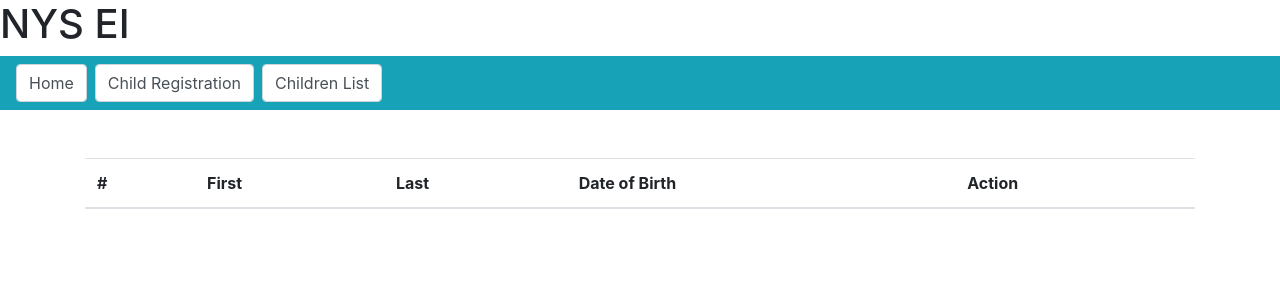
After one commit to deepakddun/ei, a Flask app: page /child/child/list in a window 1280 px wide. The commit adds this page. Shown: the top 300 px of the page. Run offline with Flask 2, Linux system fonts and the light colour scheme; data that the repository does not hold is empty.

Commit message:
New DB changes

```diff
--- a/EIS/EISApp/child/routes.py
+++ b/EIS/EISApp/child/routes.py
@@ -1,11 +1,11 @@
 from flask import Blueprint, request, render_template, url_for, redirect, session
 from EIS.EISApp.child.forms import ChildRegistration, ChildAddress, FamilyInformation, DiagnosisInformation
-from EIS.EISApp.child.utils import setValuesToRedis, getValuesFromRedis
+from EIS.EISApp.child.utils import setValuesToRedis, getValuesFromRedis, save_to_db
 from EIS.EISApp import logger
 from EIS.EISApp import key
+from EIS.EISApp import db
+from EIS.EISApp.model import Child
 import random
-from EIS.EISApp import db
-from EIS.EISApp.model import Child, Address, FamilyInformationTB, Diagnosis, PhoneNumber
 
 child = Blueprint('child', __name__, url_prefix='/child', template_folder="../templates/child")
 
@@ -86,21 +86,25 @@ def child_diagnosis():
 
 @child.route('/save_data/<int:key>', methods=['POST'])
 def save_data(key):
-    session_data = session.get(key,None)
+    session_data = session.get(key, None)
     if session_data:
-        child_basic_details = session_data.get(child_basic.__name__)
-        child_address_details = session_data.get(child_address.__name__)
-        child_family_details = session_data.get(child_family.__name__)
-        child_diagnosis_details = session_data.get(child_diagnosis.__name__)
+        save_to_db(session_data, key, child_basic.__name__, child_address.__name__, child_family.__name__,
+                   child_diagnosis.__name__)
 
-        child_model = Child(
-            id= key,
-            firstname = child_basic_details.get('child_firstname',None),
-            middlename = child_basic_details.get('child_middlename',None),
-            lastname = child_basic_details.get('child_lastname',None),
-            child_dob = child_basic_details.get('child_dob',None),
-            child_gender = child_basic_details.get('child_gender',None)
-        )
+    return "<h1> DATA SAVED </h1>"
 
-        db.session.add(child_model)
-        db.session.commit()
+
+@child.route('/child/list', methods=['GET'])
+def list_saved_children():
+    page = request.args.get('page', 1, type=int)
+    print(page)
+    children = Child.query.order_by(Child.lastwritten.desc()).paginate(page=page, per_page=4)
+    print(children.total)
+    return render_template('child_list.html', children=children)
+
+
+@child.route('/child/get/<int:key>', methods=['GET'])
+def get_child(key):
+    child_details = Child.query.get(key)
+    print(child_details.addresses.address1)
+    return "Happy"
--- a/EIS/EISApp/templates/base.html
+++ b/EIS/EISApp/templates/base.html
@@ -18,6 +18,7 @@
         <form class="form-inline">
           <a class="form-control mr-sm-2" href="{{url_for('main.home')}}" aria-label="Search">Home</a>
           <a class="form-control mr-sm-2" href="{{url_for('child.child_basic')}}" aria-label="Search">Child Registration</a>
+          <a class="form-control mr-sm-2" href="{{url_for('child.list_saved_children')}}" aria-label="Search">Children List</a>
         </form>
       </nav>
     </div>
--- /dev/null
+++ b/EIS/EISApp/templates/child/child_list.html
@@ -0,0 +1,47 @@
+{% extends "base.html" %}
+{% block content %}
+
+<table class="table table-hover">
+    <thead>
+    <tr>
+        <th scope="col">#</th>
+        <th scope="col">First</th>
+        <th scope="col">Last</th>
+        <th scope="col">Date of Birth</th>
+        <th scope="col">Action</th>
+
+    </tr>
+    </thead>
+    <tbody>
+    {% for child in children.items %}
+    <tr>
+        <th scope="row">{{child.id}}</th>
+        <td>{{child.firstname}}</td>
+        <td>{{child.lastname}}</td>
+        <td>{{child.child_dob}}</td>
+        <td><a class="btn btn-primary mx-1" href="{{url_for('child.get_child',key=child.id)}}" role="button">View</a><a class="btn btn-primary" href="#" role="button">Submit</a></td>
+
+    </tr>
+    {% endfor %}
+    </tbody>
+</table>
+
+<nav aria-label="...">
+    <ul class="pagination pagination-sm">
+        {% for child in children.iter_pages(left_edge=1, left_current=1, right_current=2, right_edge=1) %}
+        {% if child %}
+        {% if children.page == page %}
+        <li class="page-item active"><a class="page-link" href="{{url_for('main.home' , page=page) }}">{{ page }}</a>
+        </li>
+        {% else %}
+        <li class="page-item"><a class="page-link" href="{{url_for('main.home' , page=page) }}">{{ page }}</a></li>
+        {% endif %}
+        {% else %}
+        <li class="page-item">...</li>
+        {% endif %}
+        {% endfor %}
+    </ul>
+</nav>
+
+
+{% endblock content %}
--- a/docker/docker-compose.yaml
+++ b/docker/docker-compose.yaml
@@ -13,3 +13,9 @@ services:
       MYSQL_DATABASE: 'dev'
       MYSQL_USER: 'd1105'
       MYSQL_PASSWORD: 'Password123'
+    volumes:
+      - data:/var/lib/mysql
+
+volumes:
+   data:
+     external: true
```
Also changed, not shown: EIS/EISApp/child/utils.py (+66 -0 lines), EIS/EISApp/model.py (+7 -4 lines), EIS/EISApp/templates/child/child_address.html (+13 -0 lines), docker/test2.py (deleted, +0 -15 lines).
